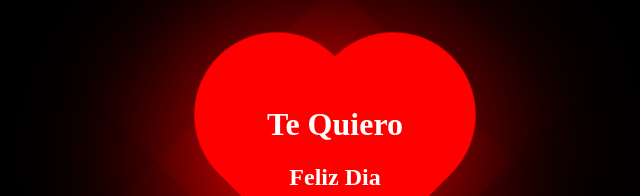
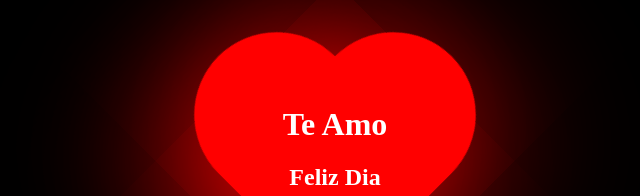
Before and after one commit to Dorian246/Corazon, a plain HTML site: page index.html in a window 1280 px wide. Shown: the part 227-423 px from the top of the page, without its empty margins (305-945 px from the left). Drawn offline with Linux system fonts and the light colour scheme.

Commit message:
commit-palabra

```diff
--- a/index.html
+++ b/index.html
@@ -10,7 +10,7 @@
 <body>
     <div class="Corazon"></div>
 
-    <div class="contenido"><h1>Te Quiero</h1><h2>Feliz Dia</h2></div>
+    <div class="contenido"><h1>Te Amo</h1><h2>Feliz Dia</h2></div>
 
 
 
```
